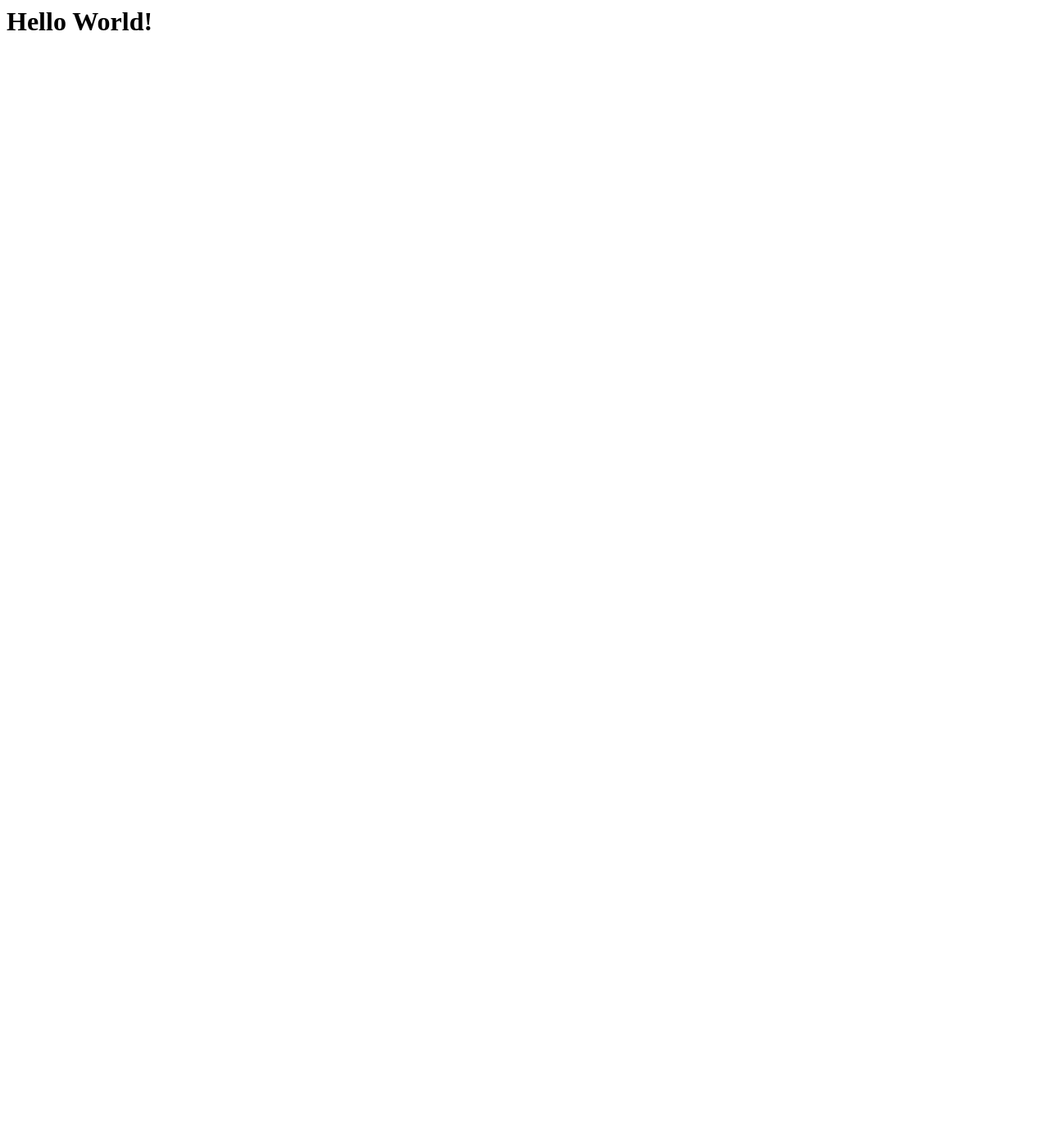
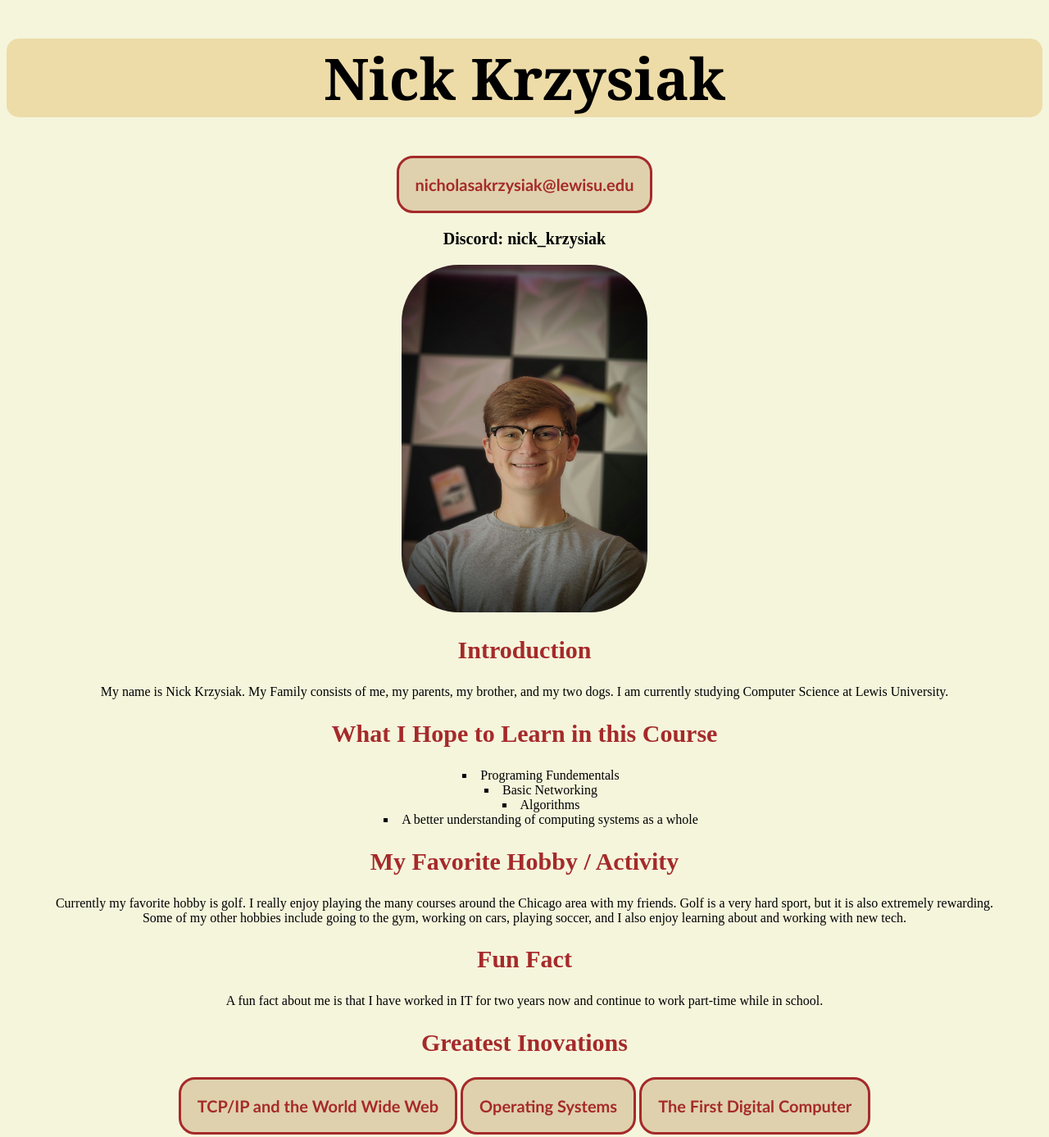
Before and after one commit to krzysiaknick/getting-to-know-each-other-web, a plain HTML site: page index.html in a window 1280 px wide. Shown: the whole page at 82% size. Before the commit the page ends 800 px from the top, so only its background shows below. Drawn offline with Linux system fonts and the light colour scheme.

Commit message:
index upload

```diff
--- /dev/null
+++ b/getting-to-know-me.css
@@ -0,0 +1,47 @@
+h1 {color:black;
+    background-color: rgba(224, 179, 80, 0.377);
+    border-radius: 15px;
+font-size: 70px;
+font-family: Georgia;}
+
+h2 {
+    color: brown;
+    text-align: center;
+font-size: 30px;
+
+}
+
+h3 {color: black;
+font-size: 20px;}
+
+
+body {background-color: beige;}
+a {text-align: center;}
+body{text-align: center;}
+
+ul {
+    text-align: center;
+    list-style-position:inside;
+}
+
+img {
+border-radius: 70px;
+}
+
+.button1{
+    display: inline-block;
+    border-radius: 20px;
+    padding: 20px;
+    color: brown;
+    background-color: rgba(223, 209, 173, 0.993);
+    text-decoration: none;
+    font-size: 20px;
+    font-family: 'Trebuchet MS', 'Lucida Sans Unicode', 'Lucida Grande', 'Lucida Sans', Arial, sans-serif;
+    font-weight: bold;
+    border-style: solid;
+
+
+    &:hover {
+    background-color: rgba(219, 199, 149, 0.993);
+   }
+}
--- a/index.html
+++ b/index.html
@@ -1 +1,44 @@
-<h1> Hello World! </h1>
+<!DOCTYPE html>
+<html lang="en">
+<!-- Author: Nick Krzysiak-->
+
+<head>
+    <meta charset="UTF-8">
+    <title>Getting To Know Me</title>
+    <link rel="stylesheet" href="getting-to-know-me.css">
+</head>
+<body>
+    <h1>Nick Krzysiak </h1>
+    <a href="mailto:nicholasakrzysiak@lewisu.edu" class="button1">nicholasakrzysiak@lewisu.edu</a>
+    <h3>Discord: nick_krzysiak</h3>
+
+    <img src="portrait.jpg" alt="Self Portrait" width="300">
+    <h2>Introduction</h2>
+    <p>My name is Nick Krzysiak. My Family consists of me, my parents, my brother, and my
+         two dogs. I am currently studying Computer Science at Lewis University.</p>
+    <h2>What I Hope to Learn in this Course</h2>
+    <ul style="list-style-type:square;">
+        <li>Programing Fundementals</li>
+        <li>Basic Networking </li>
+        <li>Algorithms</li>
+        <li>A better understanding of computing systems as a whole</li>
+    </ul>
+    <h2>My Favorite Hobby / Activity</h2>
+    <p> Currently my favorite hobby is golf. I really enjoy playing the many courses around the
+        Chicago area with my friends. Golf is a very hard sport, but it is also extremely rewarding.
+         <br>Some of my other hobbies include going to the gym, working on cars, playing soccer,
+          and I also enjoy learning about and working with new tech. </p>
+    <h2>Fun Fact</h2>
+    <p>A fun fact about me is that I have worked in IT for two years now and continue to work
+        part-time while in school.</p>
+    <h2>Greatest Inovations</h2>
+
+      <a href="https://www.scienceandmediamuseum.org.uk/objects-and-stories/short-history-internet" class="button1">TCP/IP and the World Wide Web</a>
+      <a href="https://history-computer.com/complete-history-of-the-operating-system/" class="button1">Operating Systems</a>
+      <a href="https://www.britannica.com/technology/ENIAC" class="button1">The First Digital Computer</a>
+      <script></script>
+</body>
+
+
+
+</html>
```
Also changed, not shown: portrait.jpg (added), 2 other files.
